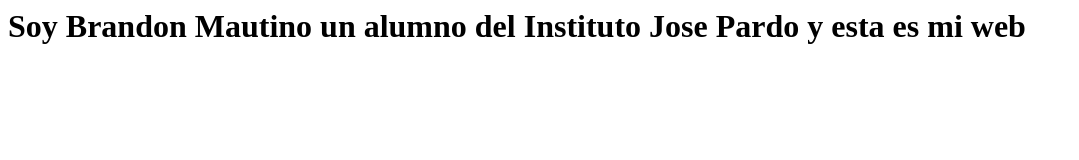
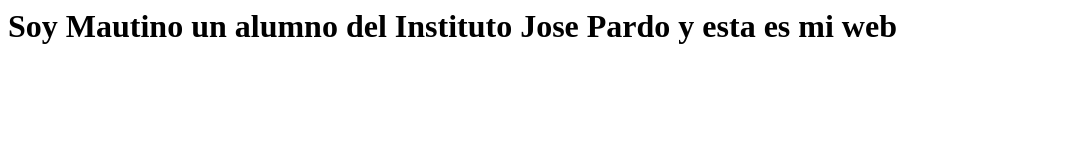
Before and after one commit to Brand-Mautino/Mautino.github.io, a plain HTML site: page index.html in a window 1280 px wide. Shown: the whole page, without its empty margins (0-1079 px from the left). Drawn offline with Linux system fonts and the light colour scheme.

Commit message:
Update index.html

```diff
--- a/index.html
+++ b/index.html
@@ -1,6 +1,6 @@
 <! DOCTYPE html>
 <html lang = "es">
     <body>
-        <h1> Soy Brandon Mautino un alumno del Instituto Jose Pardo y esta es mi web </h1>
+        <h1> Soy Mautino un alumno del Instituto Jose Pardo y esta es mi web</h1>
     </body>
 </html>
```
